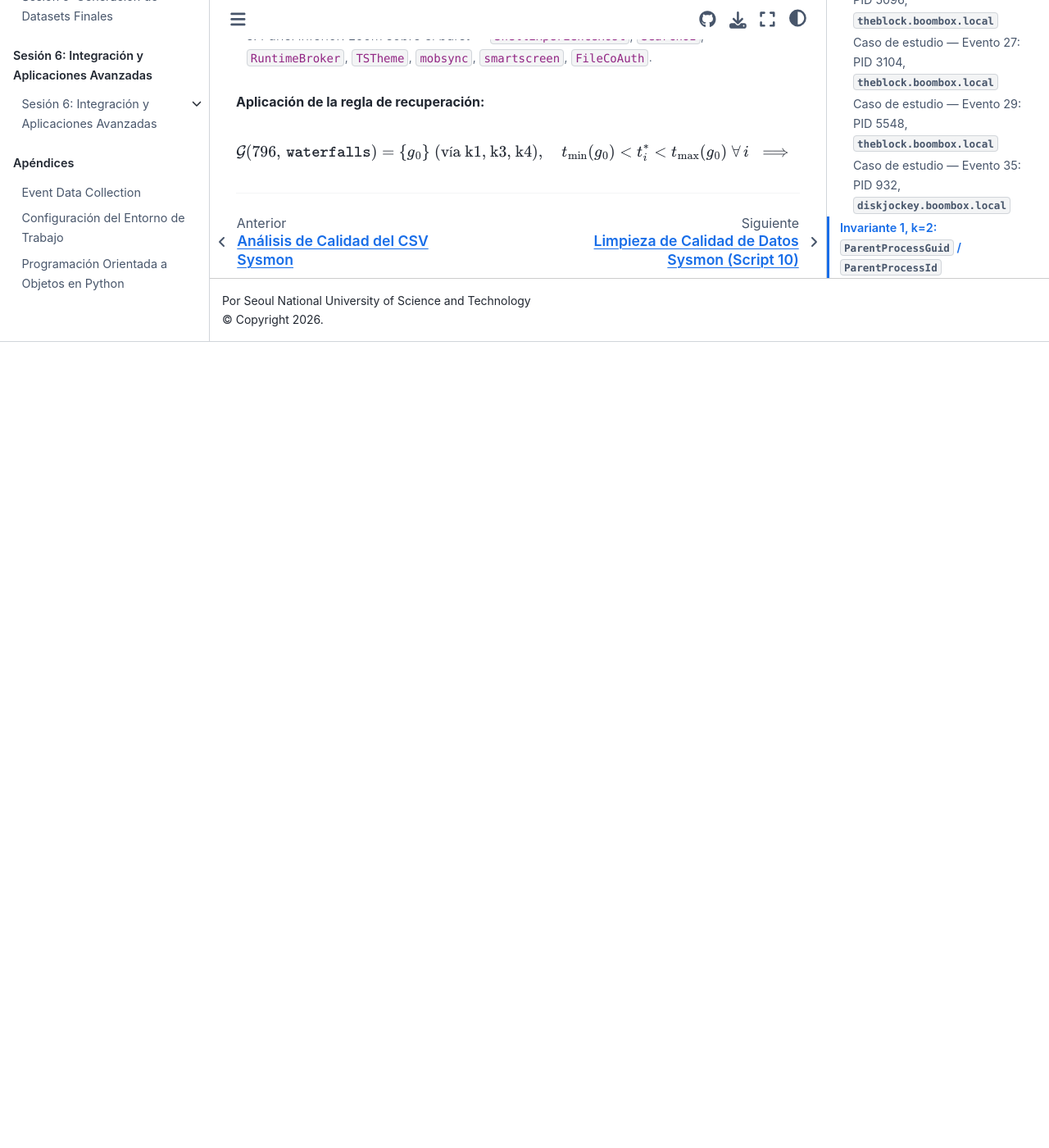
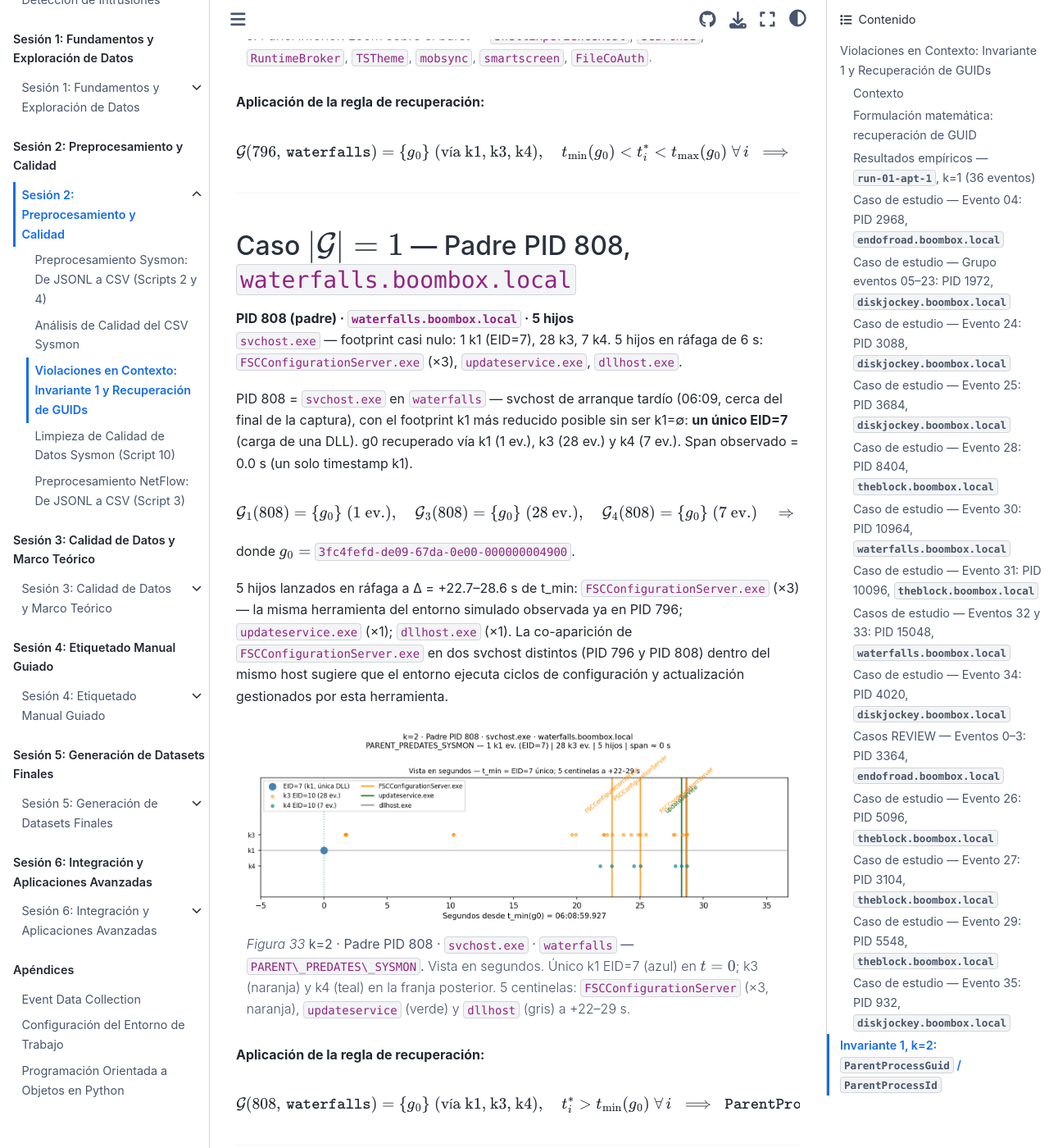
Before and after one commit to ollerenac/curso2026, a Jupyter Book: the page built from sesion-2/9-violaciones-en-contexto.md, in a window 1280 px wide and 1400 px high, scrolled down 57893 px. Shown: the whole window at 82% size. Built offline with Jupyter Book 1.0.4 settings and Sphinx 7.4.7 and the Sphinx Book theme 1.1.4, drawn with Linux system fonts in a browser that asks for light colours; before the commit the page ends 58310 px from its top, so only the background shows below that.

Commit message:
analysis(sesion-2): k=2 REPLACE_GUID — PID 808 waterfalls (svchost, 1 k1 ev., FSCConfigurationServer ×3)
Co-Authored-By: Claude Sonnet 4.6 <noreply@anthropic.com>

````diff
--- a/sesion-2/9-violaciones-en-contexto.md
+++ b/sesion-2/9-violaciones-en-contexto.md
@@ -2183,3 +2183,51 @@ t_{\min}(g_0) < t^*_i < t_{\max}(g_0)\;\forall\,i
 $$
 
 ---
+
+## Caso $\lvert\mathcal{G}\rvert = 1$ — Padre PID 808, `waterfalls.boombox.local`
+
+**PID 808 (padre) · `waterfalls.boombox.local` · 5 hijos**
+`svchost.exe` — footprint casi nulo: 1 k1 (EID=7), 28 k3, 7 k4. 5 hijos en ráfaga
+de 6 s: `FSCConfigurationServer.exe` (×3), `updateservice.exe`, `dllhost.exe`.
+
+PID 808 = `svchost.exe` en `waterfalls` — svchost de arranque tardío (06:09, cerca
+del final de la captura), con el footprint k1 más reducido posible sin ser k1=∅:
+**un único EID=7** (carga de una DLL). g0 recuperado vía k1 (1 ev.), k3 (28 ev.)
+y k4 (7 ev.). Span observado = 0.0 s (un solo timestamp k1).
+
+$$
+\mathcal{G}_1(808) = \{g_0\}\;(1\text{ ev.}),\quad
+\mathcal{G}_3(808) = \{g_0\}\;(28\text{ ev.}),\quad
+\mathcal{G}_4(808) = \{g_0\}\;(7\text{ ev.})
+\quad\Rightarrow\quad \lvert\mathcal{G}\rvert = 1
+$$
+
+donde $g_0 =$ `3fc4fefd-de09-67da-0e00-000000004900`.
+
+5 hijos lanzados en ráfaga a Δ = +22.7–28.6 s de t_min:
+`FSCConfigurationServer.exe` (×3) — la misma herramienta del entorno simulado
+observada ya en PID 796; `updateservice.exe` (×1); `dllhost.exe` (×1).
+La co-aparición de `FSCConfigurationServer.exe` en dos svchost distintos (PID 796
+y PID 808) dentro del mismo host sugiere que el entorno ejecuta ciclos de
+configuración y actualización gestionados por esta herramienta.
+
+```{figure} img/ev_k2_wf808_timeline.png
+:name: ev-k2-wf808-timeline
+:width: 100%
+
+**k=2 · Padre PID 808 · `svchost.exe` · `waterfalls` — `PARENT\_PREDATES\_SYSMON`.**
+Vista en segundos. Único k1 EID=7 (azul) en $t=0$; k3 (naranja) y k4 (teal) en
+la franja posterior. 5 centinelas: `FSCConfigurationServer` (×3, naranja),
+`updateservice` (verde) y `dllhost` (gris) a +22–29 s.
+```
+
+**Aplicación de la regla de recuperación:**
+
+$$
+\mathcal{G}(808,\,\texttt{waterfalls}) = \{g_0\}\;(\text{vía k1, k3, k4}),\quad
+t^*_i > t_{\min}(g_0)\;\forall\,i
+\;\implies\; \texttt{ParentProcessGuid} \leftarrow g_0 \quad
+[\texttt{PARENT\_PREDATES\_SYSMON}]
+$$
+
+---
````
Also changed, not shown: sesion-2/img/ev_k2_wf808_timeline.png (added), 1 other file.
